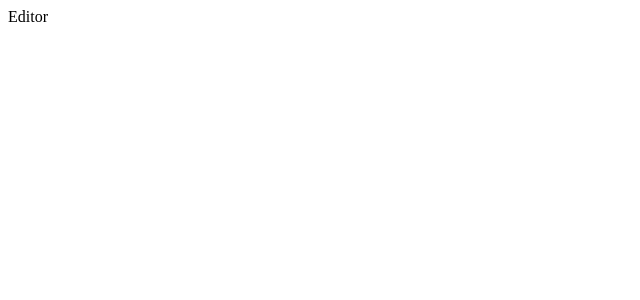
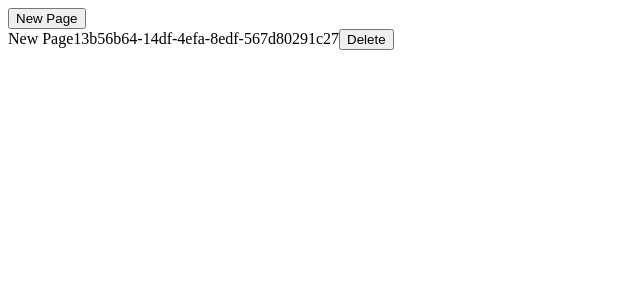
Before and after one commit to something-something-something/choose-adventure-editor, a Next.js app: page / in a window 1280 px wide. Shown: the top 300 px of the page, without its empty margins (0-640 px from the left). Built offline with nearby package versions, Linux system fonts and the light colour scheme.

Commit message:
drag and drop list for pages

```diff
--- a/components/AdventureEditor.tsx
+++ b/components/AdventureEditor.tsx
@@ -1,8 +1,228 @@
 'use client';
 
-import { useState, } from 'react';
+import React, { Dispatch, useContext, useReducer, useState, } from 'react';
 import Link from 'next/link';
+import ClientSideOnly from './ClientSideOnly';
+
+interface AdventureGraphState{
+	pages:AdventurePage[]
+};
+
+interface AdventurePage{
+	uuid:string
+	title:string
+	text:string
+	buttons:{
+		text:string
+	}[]
+}
+type AdventureGraphCommand =AdventureGraphCommandAddPage | AdventureGraphCommandDeletePage|AdventureGraphCommandMovePageAbovePage;
+
+interface AdventureGraphCommandBase{
+	command:string
+}
+
+interface AdventureGraphCommandAddPage extends AdventureGraphCommandBase{
+	command:'AddPage'
+}
+
+interface AdventureGraphCommandDeletePage extends AdventureGraphCommandBase{
+	command:'DeletePage'
+	pageUUID:string
+}
+
+interface AdventureGraphCommandMovePageAbovePage extends AdventureGraphCommandBase{
+	command:'MovePageAbovePage'
+	pageToMoveUUID:string
+	pageToBeBelowUUID:string
+}
+
+function adventureGraphReducer( currentSate:AdventureGraphState, command :AdventureGraphCommand ) {
+	if ( command.command === 'AddPage' ) {
+		return {
+			...currentSate,
+			pages: adventureGraphReducerAddPage( currentSate.pages, command ),
+		};
+	}
+	else if ( command.command === 'DeletePage' ) {
+		return {
+			...currentSate,
+			pages: adventureGraphReducerDeletePage( currentSate.pages, command ),
+		};
+	}
+	else if ( command.command === 'MovePageAbovePage' ) {
+		return {
+			...currentSate,
+			pages: adventureGraphReducerMovePageAbovePage( currentSate.pages, command ),
+		};
+	}
+
+	return currentSate;
+}
+
+function adventureGraphReducerAddPage( currentPages:AdventurePage[], command :AdventureGraphCommandAddPage ):AdventurePage[] {
+	return [ ...currentPages, makeNewBlankPage(), ];
+}
+
+//TODO When buttons are added this should also delete buttons
+function adventureGraphReducerDeletePage( currentPages:AdventurePage[], command:AdventureGraphCommandDeletePage ):AdventurePage[] {
+	return currentPages.filter( ( p ) => {
+		return p.uuid !== command.pageUUID;
+	} );
+}
+
+function adventureGraphReducerMovePageAbovePage( currentPages:AdventurePage[], command:AdventureGraphCommandMovePageAbovePage ):AdventurePage[] {
+	if ( command.pageToBeBelowUUID === command.pageToMoveUUID ) {
+		return currentPages;
+	}
+
+	const pageToMove = currentPages.find( ( p ) => {
+		return p.uuid === command.pageToMoveUUID;
+	} );
+
+	if ( pageToMove === undefined ) {
+		return currentPages;
+	}
+
+	return currentPages.flatMap( ( p ) => {
+		if ( p.uuid === command.pageToBeBelowUUID ) {
+			return [ pageToMove, p, ];
+		}
+		else if ( p.uuid === command.pageToMoveUUID ) {
+			return [];
+		}
+
+		return p;
+	} );
+}
+
+function makeUUID() {
+	return crypto.randomUUID();
+}
+
+function adventureGraphReducerInit() {
+	return {
+		pages: [ makeNewBlankPage(), ],
+	};
+}
+
+function makeNewBlankPage() :AdventurePage {
+	return {
+		uuid: makeUUID(),
+		title: 'New Page',
+		text: '',
+		buttons: [],
+	};
+}
+
+type AdventureEditorDragItem=AdventureEditorDragItemPage
+
+interface AdventureEditorDragItemBase{
+	contains:string
+}
+
+interface AdventureEditorDragItemPage extends AdventureEditorDragItemBase{
+	contains:'Page',
+	data:AdventurePage
+}
+
+function pageDragData( page:AdventurePage ):AdventureEditorDragItemPage {
+	return {
+		contains: 'Page',
+		data: page,
+	};
+}
+
+const AdventureGraphDispatcher = React.createContext( ( command:AdventureGraphCommand ) => { } );
+
+const AdventureGraphEditorIsDragingPage = React.createContext( false );
+
+const AdventureGraphEditorSetIsDragingPage = React.createContext( ( b:boolean ) => {} );
 
 export default function AdventureEditor() {
-	return <>Editor</>;
+	const [ adventureGraph, dispatchAdventureGraph, ] = useReducer( adventureGraphReducer, { pages: [], }, adventureGraphReducerInit );
+
+	const [ isDragingPage, setIsDragingPage, ] = useState( false );
+
+	const selectPageList = adventureGraph.pages.map( ( p ) => {
+		return <PageItem key={p.uuid} page={p}/>;
+	} );
+
+	return <ClientSideOnly>
+		<AdventureGraphDispatcher.Provider value={dispatchAdventureGraph}>
+			<AdventureGraphEditorSetIsDragingPage.Provider value={setIsDragingPage}>
+				<AdventureGraphEditorIsDragingPage.Provider value={isDragingPage}>
+					<button onClick={() => {
+						dispatchAdventureGraph( { command: 'AddPage', } );
+					}}>New Page</button>
+					<div>
+						{selectPageList}
+					</div>
+				</AdventureGraphEditorIsDragingPage.Provider>
+			</AdventureGraphEditorSetIsDragingPage.Provider>
+		</AdventureGraphDispatcher.Provider>
+	</ClientSideOnly>;
 }
+
+function PageItem( props:{ page: AdventurePage, } ) {
+	const dispatchAdventureGraphDispatch = useContext( AdventureGraphDispatcher );
+
+	const setIsDragingPage = useContext( AdventureGraphEditorSetIsDragingPage );
+	const isDragingPage = useContext( AdventureGraphEditorIsDragingPage );
+
+	const [ canDropHere, setCanDropHere, ] = useState( false );
+
+	return <>{isDragingPage && <div onDrop={( ev ) => {
+		ev.preventDefault();
+
+		try {
+			const data:AdventureEditorDragItem = JSON.parse( ev.dataTransfer.getData( 'application/json' ) );
+
+			if ( data.contains === 'Page' ) {
+				dispatchAdventureGraphDispatch( {
+					command: 'MovePageAbovePage',
+					pageToBeBelowUUID: props.page.uuid,
+					pageToMoveUUID: data.data.uuid,
+				} );
+			}
+		}
+		catch ( err ) {
+			console.log( 'data drop failed', err );
+		}
+	}}
+	onDragOver={( ev ) => {
+		ev.preventDefault();
+	}}
+
+	onDragEnter={() => {
+		setCanDropHere( true );
+	}}
+	onDragLeave={() => {
+		setCanDropHere( false );
+	}}
+	>
+		{canDropHere ? 'drop here' : 'drag here'}
+	</div>}
+	<div draggable
+		onDragStart={ ( ev ) => {
+			setIsDragingPage( true );
+			ev.dataTransfer.setData( 'application/json', JSON.stringify( pageDragData( props.page ) ) );
+			ev.dataTransfer.setData( 'text/plain', JSON.stringify( pageDragData( props.page ) ) );
+			console.log( ev.currentTarget.clientWidth, ev.currentTarget.clientHeight );
+			ev.dataTransfer.setDragImage( ev.currentTarget, 0, ev.currentTarget.clientHeight );
+		}}
+		onDragEnd={() => {
+			setIsDragingPage( false );
+		}}
+	>
+		{props.page.title}{props.page.uuid}
+		<button onClick={() => {
+			dispatchAdventureGraphDispatch( {
+				command: 'DeletePage',
+				pageUUID: props.page.uuid,
+			} );
+		}}>Delete</button>
+	</div>
+
+	</>;
+}
--- /dev/null
+++ b/components/ClientSideOnly.tsx
@@ -0,0 +1,18 @@
+'use client';
+
+import { useEffect, useState, } from 'react';
+
+export default function ClientSideOnly( props ) {
+	const [ isServer, setIsServer, ] = useState( true );
+
+	useEffect( () => {
+		setIsServer( false );
+	}, [] );
+
+	if ( isServer ) {
+		return <></>;
+	}
+	else {
+		return <>{props.children}</>;
+	}
+}
--- a/tsconfig.json
+++ b/tsconfig.json
@@ -4,7 +4,7 @@
 		"lib": ["dom", "dom.iterable", "esnext"],
 		"allowJs": true,
 		"skipLibCheck": true,
-		"strict": false,
+		"strict": true,
 		"forceConsistentCasingInFileNames": true,
 		"noEmit": true,
 		"incremental": true,
```
